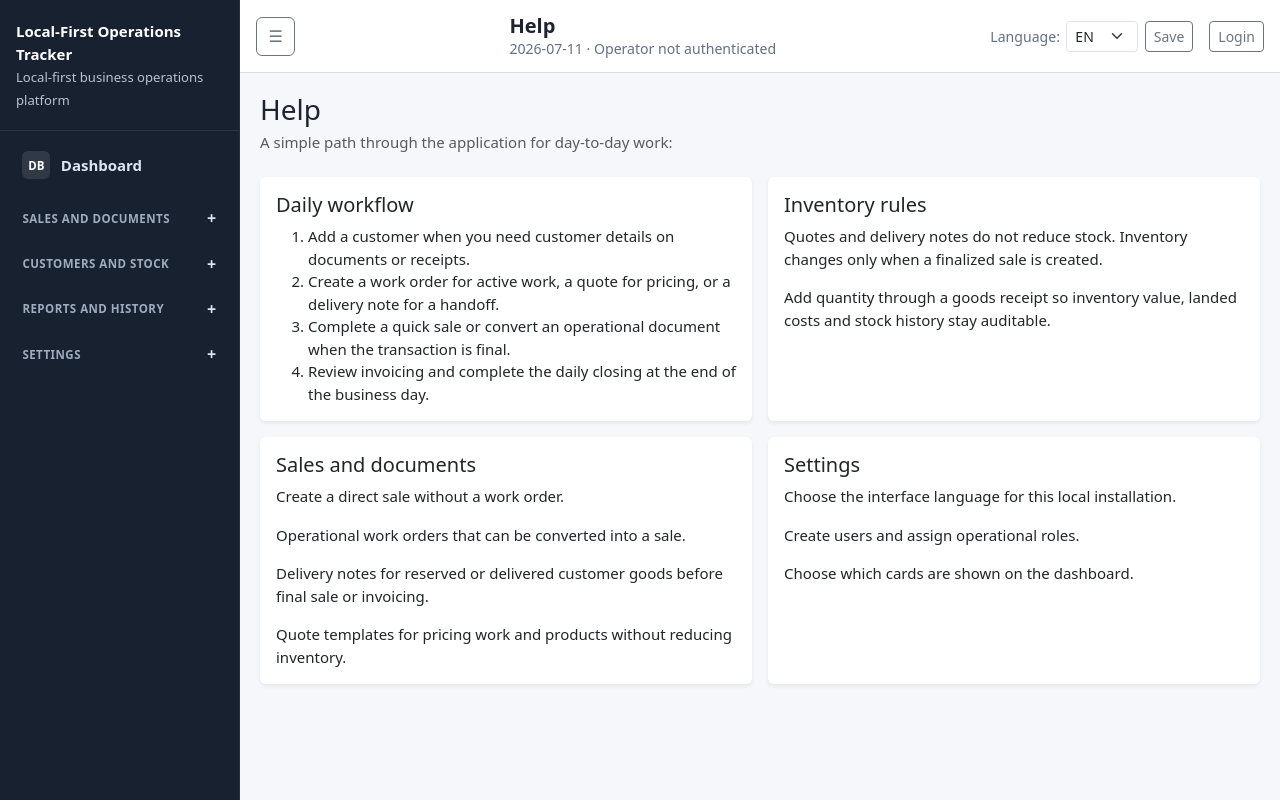
After one commit to denzo69/-Local-First-Operations-Tracker-Commercial, a FastAPI app: page /help in a window 1280 px wide. The commit adds this page. Run offline with FastAPI, Linux system fonts and the light colour scheme; data that the repository does not hold is empty; some libraries are stand-ins or nearby versions.

Commit message:
Improve navigation defaults and stock receiving help

```diff
--- a/app/main.py
+++ b/app/main.py
@@ -18,6 +18,7 @@ from app.routes import (
     customers,
     daily_closings,
     delivery_notes,
+    help as help_routes,
     inventory,
     jobs,
     products,
@@ -64,6 +65,7 @@ app.include_router(delivery_notes.router)
 app.include_router(quotes.legacy_router)
 app.include_router(quotes.router)
 app.include_router(jobs.router, dependencies=[Depends(require_work_order_route)])
+app.include_router(help_routes.router)
 app.include_router(audit_log.router)
 app.include_router(products.router)
 app.include_router(users.router)
--- a/app/templates/base.html
+++ b/app/templates/base.html
@@ -20,9 +20,8 @@
             <span class="nav-icon" aria-hidden="true">DB</span><span>{{ t.dashboard }}</span>
         </a>
         <div class="sidebar-group">
-            {% set sales_group_open = active_page in ['dashboard', 'quotes', 'delivery_notes', 'jobs'] %}
-            <button class="sidebar-group-label sidebar-group-toggle-desktop" type="button" data-sidebar-group-toggle aria-expanded="{{ 'true' if sales_group_open else 'false' }}" aria-controls="desktopNavSales">{{ t.sales_and_documents }}</button>
-            <div class="sidebar-group-items" id="desktopNavSales" {% if not sales_group_open %}hidden{% endif %}>
+            <button class="sidebar-group-label sidebar-group-toggle-desktop" type="button" data-sidebar-group-toggle aria-expanded="false" aria-controls="desktopNavSales">{{ t.sales_and_documents }}</button>
+            <div class="sidebar-group-items" id="desktopNavSales" hidden>
                 <a class="sidebar-link" href="/sales/quick"><span class="nav-icon" aria-hidden="true">QS</span><span>{{ t.quick_sale }}</span></a>
                 <a class="sidebar-link {% if active_page == 'quotes' %}active{% endif %}" href="/quotes"><span class="nav-icon" aria-hidden="true">QT</span><span>{{ t.quotes }}</span></a>
                 <a class="sidebar-link {% if active_page == 'delivery_notes' %}active{% endif %}" href="/delivery-notes"><span class="nav-icon" aria-hidden="true">DN</span><span>{{ t.delivery_notes }}</span></a>
@@ -31,9 +30,8 @@
             </div>
         </div>
         <div class="sidebar-group">
-            {% set stock_group_open = active_page in ['dashboard', 'customers', 'products'] %}
-            <button class="sidebar-group-label sidebar-group-toggle-desktop" type="button" data-sidebar-group-toggle aria-expanded="{{ 'true' if stock_group_open else 'false' }}" aria-controls="desktopNavStock">{{ t.customers_and_stock }}</button>
-            <div class="sidebar-group-items" id="desktopNavStock" {% if not stock_group_open %}hidden{% endif %}>
+            <button class="sidebar-group-label sidebar-group-toggle-desktop" type="button" data-sidebar-group-toggle aria-expanded="false" aria-controls="desktopNavStock">{{ t.customers_and_stock }}</button>
+            <div class="sidebar-group-items" id="desktopNavStock" hidden>
                 <a class="sidebar-link {% if active_page == 'customers' %}active{% endif %}" href="/customers"><span class="nav-icon" aria-hidden="true">CU</span><span>{{ t.customers }}</span></a>
                 <a class="sidebar-link {% if active_page == 'products' %}active{% endif %}" href="/products"><span class="nav-icon" aria-hidden="true">PR</span><span>{{ t.products }}</span></a>
                 <div class="sidebar-subnav">
@@ -46,9 +44,8 @@
             </div>
         </div>
         <div class="sidebar-group">
-            {% set reports_group_open = active_page in ['reports', 'sales', 'seller_reports'] %}
-            <button class="sidebar-group-label sidebar-group-toggle-desktop" type="button" data-sidebar-group-toggle aria-expanded="{{ 'true' if reports_group_open else 'false' }}" aria-controls="desktopNavReports">{{ t.reports_and_history }}</button>
-            <div class="sidebar-group-items" id="desktopNavReports" {% if not reports_group_open %}hidden{% endif %}>
+            <button class="sidebar-group-label sidebar-group-toggle-desktop" type="button" data-sidebar-group-toggle aria-expanded="false" aria-controls="desktopNavReports">{{ t.reports_and_history }}</button>
+            <div class="sidebar-group-items" id="desktopNavReports" hidden>
                 <a class="sidebar-link {% if active_page == 'reports' %}active{% endif %}" href="/reports"><span class="nav-icon" aria-hidden="true">SR</span><span>{{ t.sales_reports }}</span></a>
                 <a class="sidebar-link" href="/products/inventory/valuation"><span class="nav-icon" aria-hidden="true">IR</span><span>{{ t.inventory_reports }}</span></a>
                 <a class="sidebar-link {% if active_page == 'sales' %}active{% endif %}" href="/sales"><span class="nav-icon" aria-hidden="true">SH</span><span>{{ t.sales_history }}</span></a>
@@ -57,10 +54,10 @@
             </div>
         </div>
         <div class="sidebar-group">
-            {% set admin_group_open = active_page in ['language', 'users', 'cash_registers', 'audit_log', 'backups', 'settings'] %}
-            <button class="sidebar-group-label sidebar-group-toggle-desktop" type="button" data-sidebar-group-toggle aria-expanded="{{ 'true' if admin_group_open else 'false' }}" aria-controls="desktopNavAdmin">{{ t.administration }}</button>
-            <div class="sidebar-group-items" id="desktopNavAdmin" {% if not admin_group_open %}hidden{% endif %}>
+            <button class="sidebar-group-label sidebar-group-toggle-desktop" type="button" data-sidebar-group-toggle aria-expanded="false" aria-controls="desktopNavAdmin">{{ t.administration }}</button>
+            <div class="sidebar-group-items" id="desktopNavAdmin" hidden>
                 <a class="sidebar-link {% if active_page == 'language' %}active{% endif %}" href="/settings/language"><span class="nav-icon" aria-hidden="true">LA</span><span>{{ t.language }}</span></a>
+                <a class="sidebar-link {% if active_page == 'help' %}active{% endif %}" href="/help"><span class="nav-icon" aria-hidden="true">HP</span><span>{{ t.help }}</span></a>
                 {% if can_manage_administration %}
                 <a class="sidebar-link {% if active_page == 'settings' %}active{% endif %}" href="/settings"><span class="nav-icon" aria-hidden="true">ST</span><span>{{ t.settings }}</span></a>
                 <a class="sidebar-link {% if active_page == 'users' %}active{% endif %}" href="/users"><span class="nav-icon" aria-hidden="true">US</span><span>{{ t.users }}</span></a>
@@ -81,8 +78,8 @@
     <div class="offcanvas-body">
         <nav class="sidebar-nav" aria-label="Mobile navigation">
             <a class="sidebar-link" href="/">{{ t.dashboard }}</a>
-            <button class="sidebar-group-toggle" type="button" data-mobile-nav-toggle aria-expanded="true" aria-controls="mobileNavSales">{{ t.sales_and_documents }}</button>
-            <div class="mobile-nav-section" id="mobileNavSales">
+            <button class="sidebar-group-toggle" type="button" data-mobile-nav-toggle aria-expanded="false" aria-controls="mobileNavSales">{{ t.sales_and_documents }}</button>
+            <div class="mobile-nav-section" id="mobileNavSales" hidden>
                 <a class="sidebar-link" href="/sales/quick">{{ t.quick_sale }}</a>
                 <a class="sidebar-link" href="/quotes">{{ t.quotes }}</a>
                 <a class="sidebar-link" href="/delivery-notes">{{ t.delivery_notes }}</a>
@@ -110,6 +107,7 @@
             <button class="sidebar-group-toggle" type="button" data-mobile-nav-toggle aria-expanded="false" aria-controls="mobileNavAdmin">{{ t.administration }}</button>
             <div class="mobile-nav-section" id="mobileNavAdmin" hidden>
                 <a class="sidebar-link" href="/settings/language">{{ t.language }}</a>
+                <a class="sidebar-link" href="/help">{{ t.help }}</a>
                 {% if can_manage_administration %}
                 <a class="sidebar-link" href="/settings">{{ t.settings }}</a>
                 <a class="sidebar-link" href="/users">{{ t.users }}</a>
--- /dev/null
+++ b/app/templates/help/index.html
@@ -0,0 +1,53 @@
+{% extends "base.html" %}
+{% block content %}
+<div class="mb-4">
+    <h1 class="h3 mb-1">{{ t.help }}</h1>
+    <p class="text-muted mb-0">{{ t.help_and_getting_started_intro }}</p>
+</div>
+
+<div class="row g-3">
+    <div class="col-lg-6">
+        <section class="card shadow-sm border-0 h-100">
+            <div class="card-body">
+                <h2 class="h5">{{ t.daily_workflow }}</h2>
+                <ol class="mb-0">
+                    <li>{{ t.help_step_customer }}</li>
+                    <li>{{ t.help_step_document }}</li>
+                    <li>{{ t.help_step_sale }}</li>
+                    <li>{{ t.help_step_closing }}</li>
+                </ol>
+            </div>
+        </section>
+    </div>
+    <div class="col-lg-6">
+        <section class="card shadow-sm border-0 h-100">
+            <div class="card-body">
+                <h2 class="h5">{{ t.inventory_rules }}</h2>
+                <p>{{ t.help_inventory_rule }}</p>
+                <p class="mb-0">{{ t.receive_stock_help }}</p>
+            </div>
+        </section>
+    </div>
+    <div class="col-lg-6">
+        <section class="card shadow-sm border-0 h-100">
+            <div class="card-body">
+                <h2 class="h5">{{ t.sales_and_documents }}</h2>
+                <p>{{ t.quick_sale_help }}</p>
+                <p>{{ t.work_order_help }}</p>
+                <p>{{ t.delivery_note_help }}</p>
+                <p class="mb-0">{{ t.quote_help }}</p>
+            </div>
+        </section>
+    </div>
+    <div class="col-lg-6">
+        <section class="card shadow-sm border-0 h-100">
+            <div class="card-body">
+                <h2 class="h5">{{ t.settings }}</h2>
+                <p>{{ t.language_help }}</p>
+                <p>{{ t.user_management_help }}</p>
+                <p class="mb-0">{{ t.dashboard_settings_help }}</p>
+            </div>
+        </section>
+    </div>
+</div>
+{% endblock %}
```
Also changed, not shown: app/routes/help.py (added, +21 -0 lines), app/routes/inventory.py (+5 -2 lines), app/routes/products.py (+9 -4 lines), app/services/i18n_service.py (+14 -0 lines), app/services/supplier_service.py (added, +31 -0 lines), app/templates/inventory/goods_receipts/form.html (+8 -5 lines), app/templates/products/receive_stock.html (+8 -9 lines), tests/test_navigation.py (+59 -2 lines).
